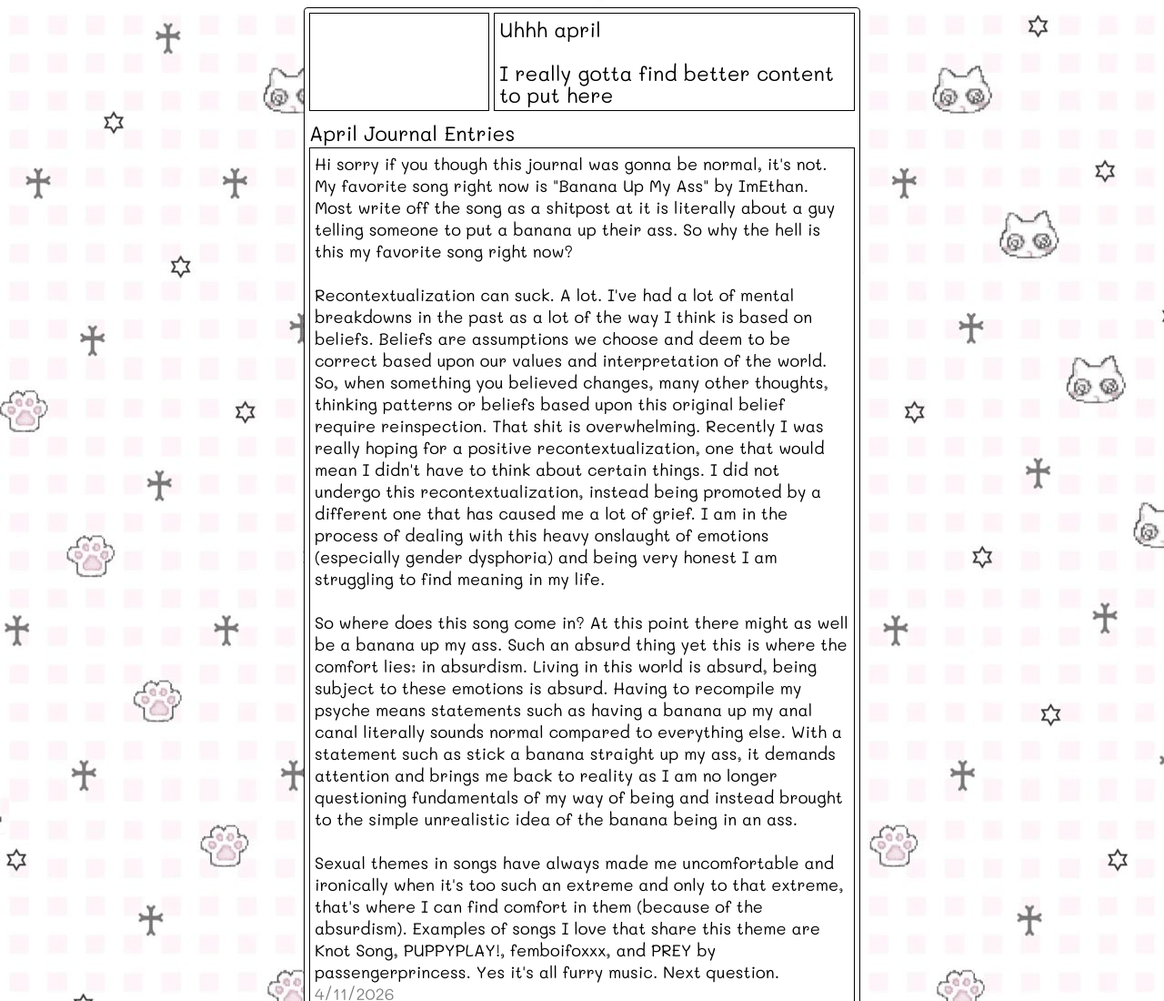
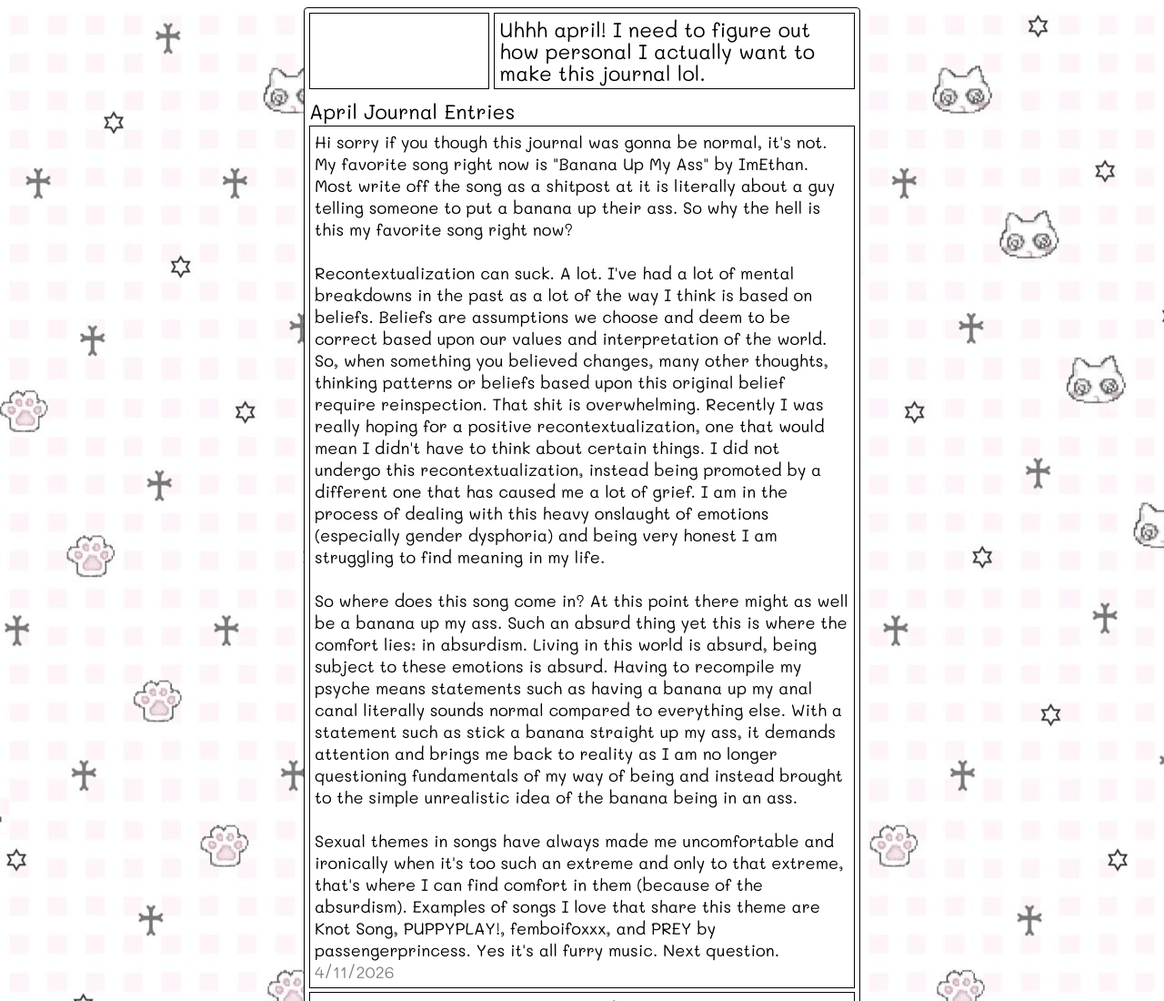
Before and after one commit to girlycoded/girlycoded-website, a website built with Vite: page blog/04-2026.html in a window 1280 px wide. Shown: the top 1100 px of the page at 91% size. Built offline with nearby package versions, Linux system fonts and the light colour scheme.

Commit message:
Edited April Blog Page Description

```diff
--- a/blog/04-2026.html
+++ b/blog/04-2026.html
@@ -16,9 +16,7 @@
 			<div id="site-information">
 				<div id="navbar" class="border textarea"> <!--# include file="public/components/navbar.html" --> </div>
 				<div id="page-description" class="border textarea">
-					<p>Uhhh april</p>
-					<br>
-					<p>I really gotta find better content to put here</p>
+					<p>Uhhh april! I need to figure out how personal I actually want to make this journal lol.</p>
 				</div>
 			</div>
 			<div id="journal-posts" class="">
```
